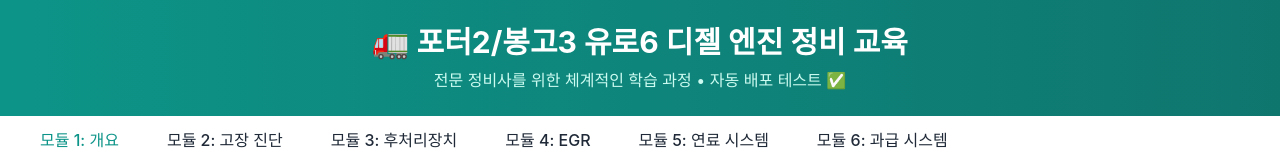
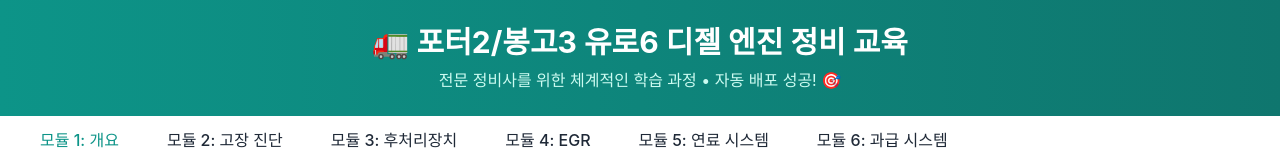
Before and after one commit to rudxo-jin/edu-euro6, a React (Vite) app: page / in a window 1280 px wide. Shown: the top 160 px of the page. Built offline with nearby package versions, Linux system fonts and the light colour scheme.

Commit message:
Git 설정 완료 후 자동 배포 테스트

```diff
--- a/src/components/Header.tsx
+++ b/src/components/Header.tsx
@@ -8,7 +8,7 @@
           🚛 포터2/봉고3 유로6 디젤 엔진 정비 교육
         </h1>
         <p className="text-teal-100 text-sm md:text-base">
-          전문 정비사를 위한 체계적인 학습 과정 • 자동 배포 테스트 ✅
+          전문 정비사를 위한 체계적인 학습 과정 • 자동 배포 성공! 🎯
         </p>
       </div>
     </header>
```
